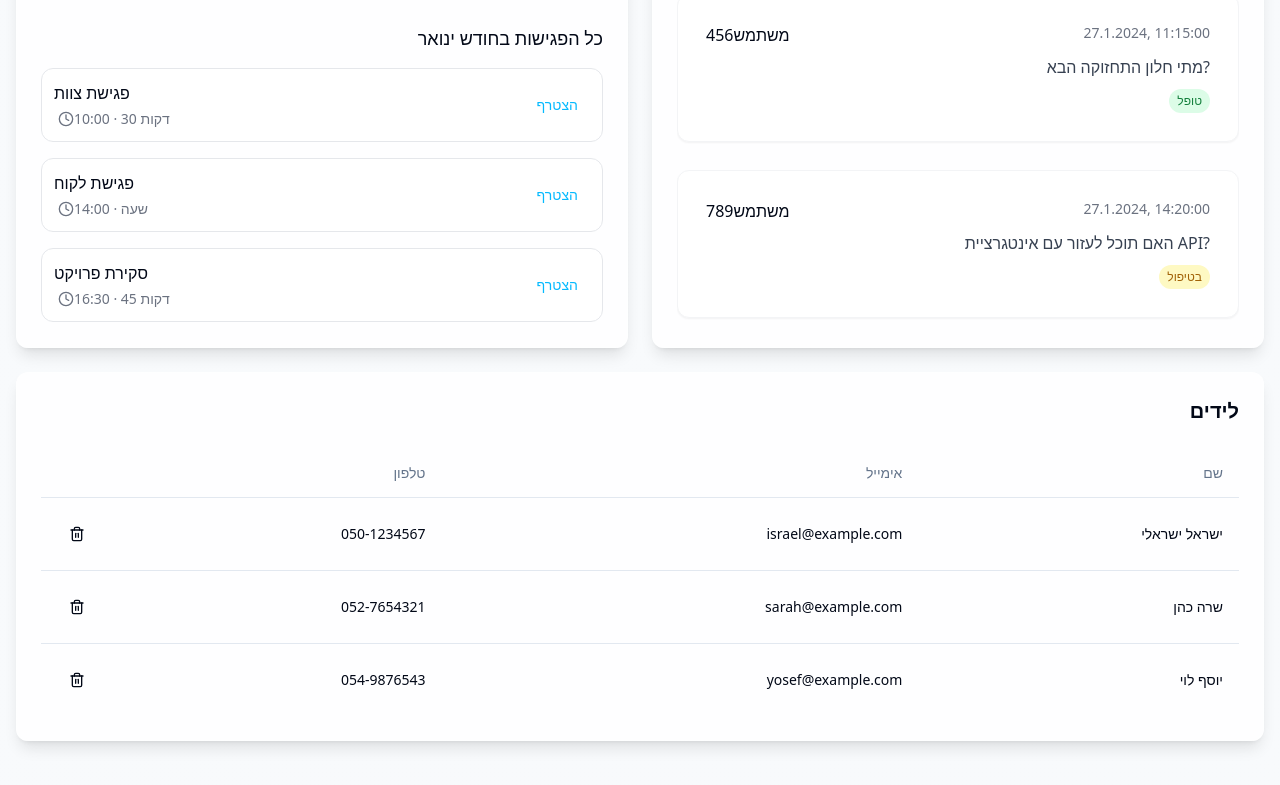
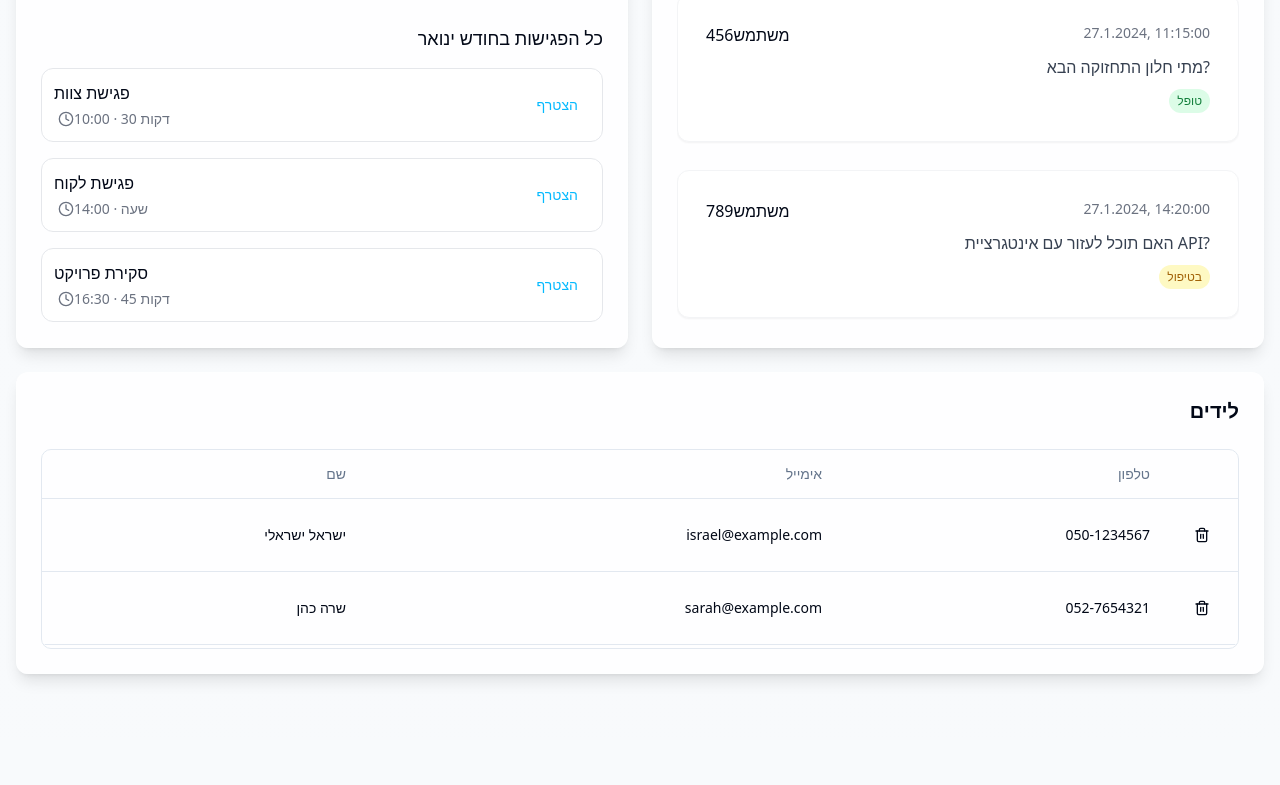
Before and after one commit to cmatan10/insights-toolbox, a React (Vite) app: page / in a window 1280 px wide. Shown: the part 1106-1891 px from the top of the page. After the commit the page ends 1844 px from the top, so only its background shows below. Built offline with nearby package versions, Linux system fonts and the light colour scheme.

Commit message:
Implement scroll area for table
Added a <ScrollArea> component to the table in the Lids component to limit the visible rows to three at a time, enhancing the user experience by preventing overflow.
[skip gpt_engineer]

```diff
--- a/src/components/Lids.tsx
+++ b/src/components/Lids.tsx
@@ -1,4 +1,5 @@
 import { Table, TableBody, TableCell, TableHead, TableHeader, TableRow } from "@/components/ui/table";
+import { ScrollArea } from "@/components/ui/scroll-area";
 import { Trash2 } from "lucide-react";
 import { Button } from "@/components/ui/button";
 import { useState } from "react";
@@ -46,7 +47,8 @@ const Lids = () => {
         <h2 className="text-xl font-semibold">לידים</h2>
       </div>
 
-      <div className="relative overflow-x-auto">
+      <ScrollArea className="h-[200px] rounded-md border">
+        <div className="relative">
           <Table>
             <TableHeader>
               <TableRow>
@@ -77,6 +79,7 @@ const Lids = () => {
             </TableBody>
           </Table>
         </div>
+      </ScrollArea>
     </div>
   );
 };
```
Lines whose indentation alone changed are shown as unchanged.
